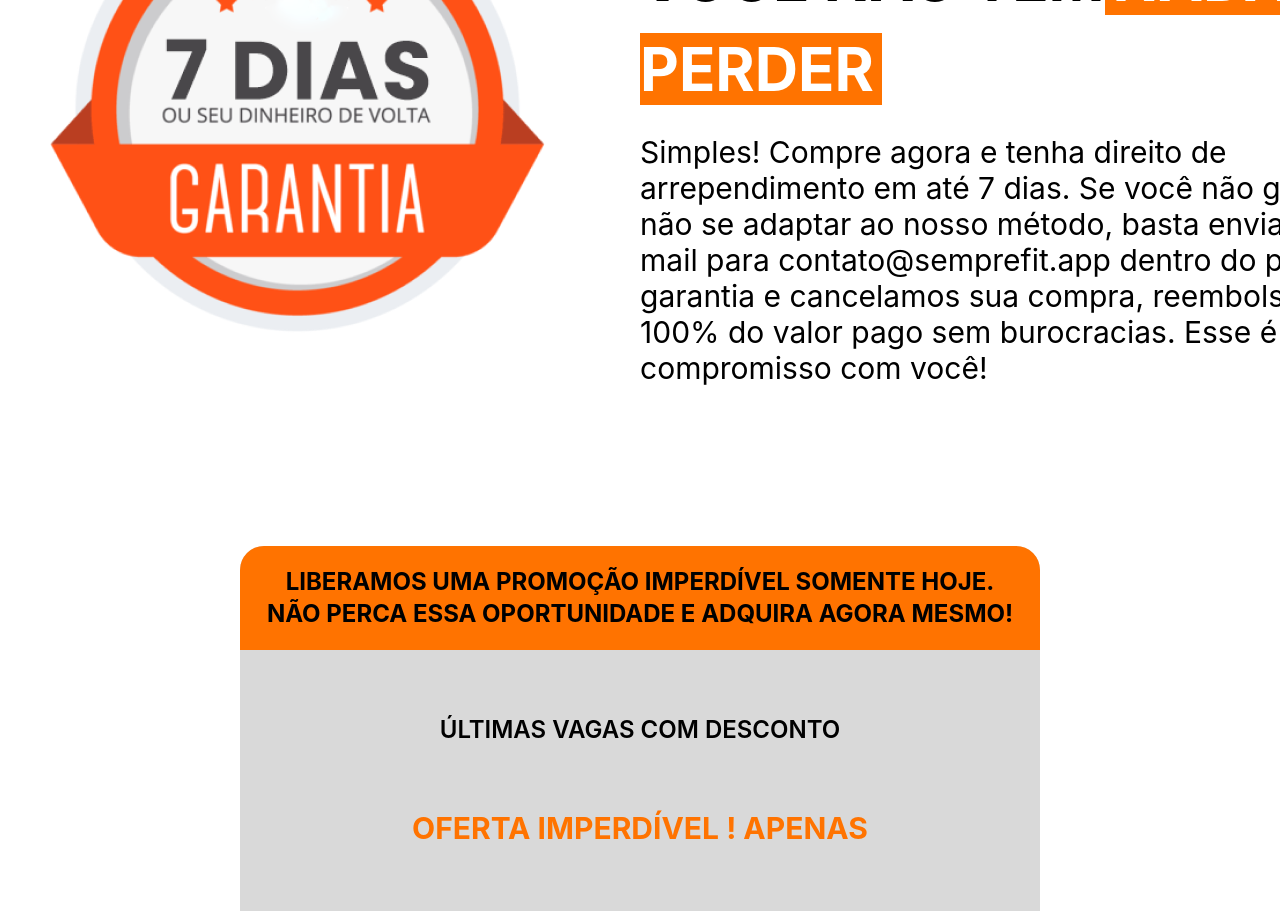
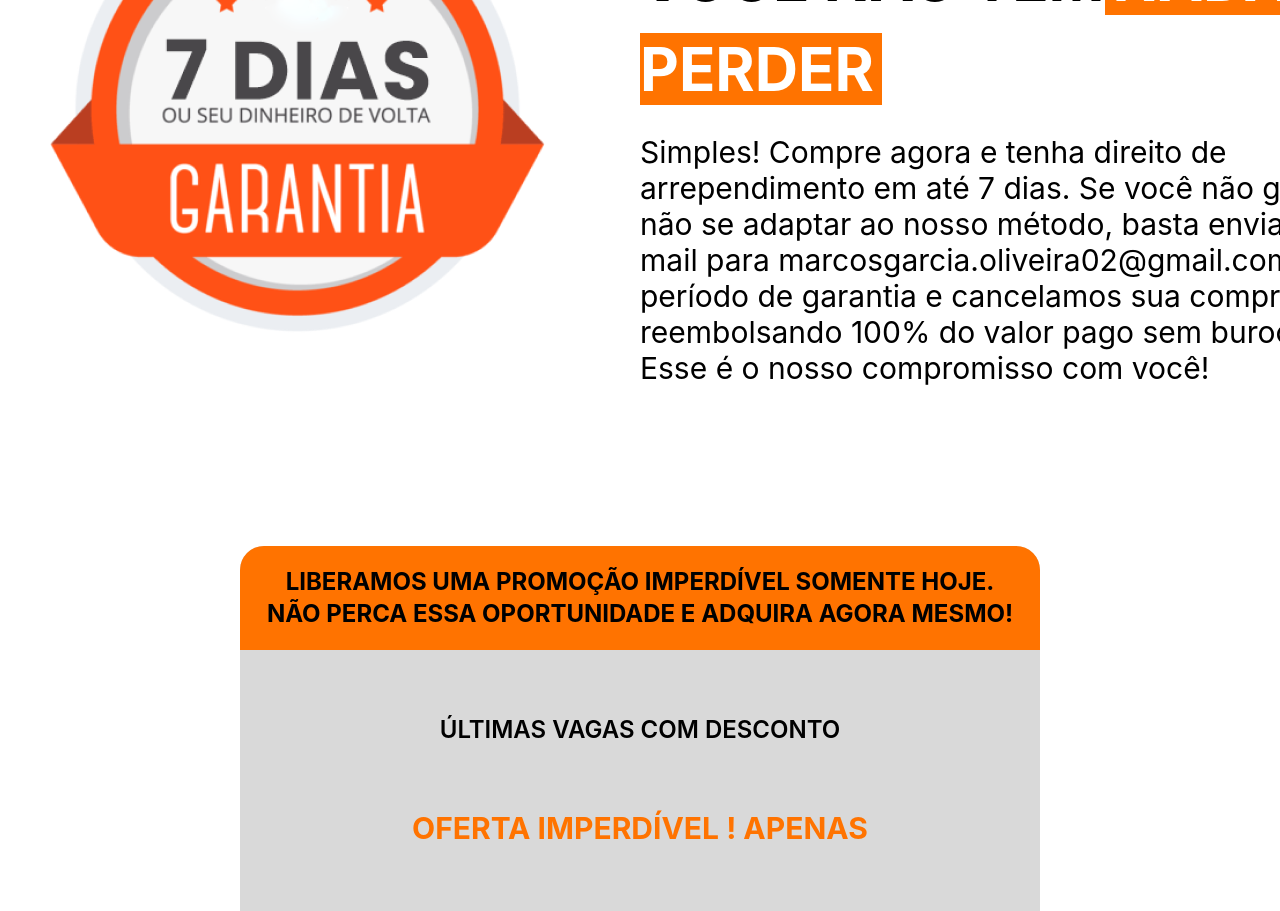
Before and after one commit to MarkOliv/ebook-guia-1.0, a Next.js app: page / in a window 1280 px wide. Shown: the part 2700-3611 px from the top of the page. Built offline with nearby package versions, Linux system fonts and the light colour scheme.

Commit message:
change email

```diff
--- a/pages/components/Parte03.tsx
+++ b/pages/components/Parte03.tsx
@@ -20,9 +20,9 @@ const Parte03 = (props: Props) => {
           <p className="text-black text-3xl md:w-[800px] mt-5 md:text-left text-center">
             Simples! Compre agora e tenha direito de arrependimento em até 7
             dias. Se você não gostar ou não se adaptar ao nosso método, basta
-            enviar um e-mail para contato@semprefit.app dentro do período de
-            garantia e cancelamos sua compra, reembolsando 100% do valor pago
-            sem burocracias. Esse é o nosso compromisso com você!
+            enviar um e-mail para marcosgarcia.oliveira02@gmail.com dentro do
+            período de garantia e cancelamos sua compra, reembolsando 100% do
+            valor pago sem burocracias. Esse é o nosso compromisso com você!
           </p>
         </div>
       </div>
```
